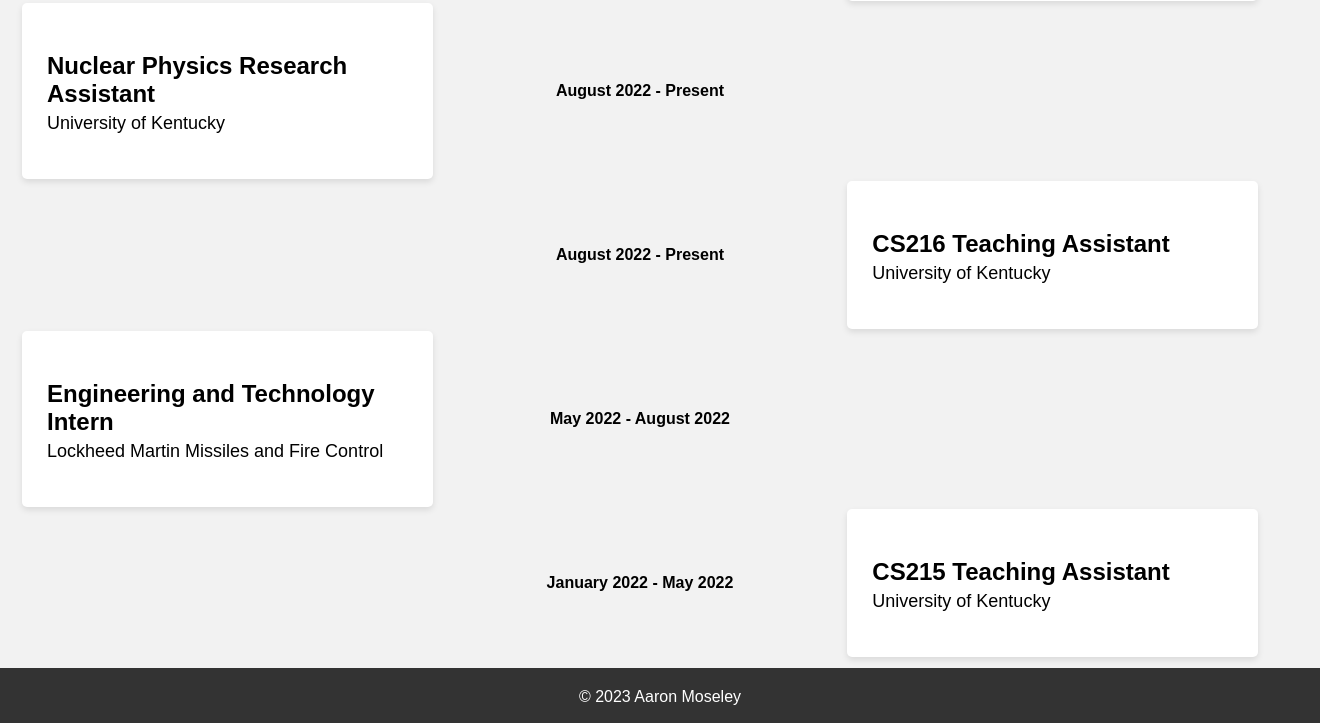
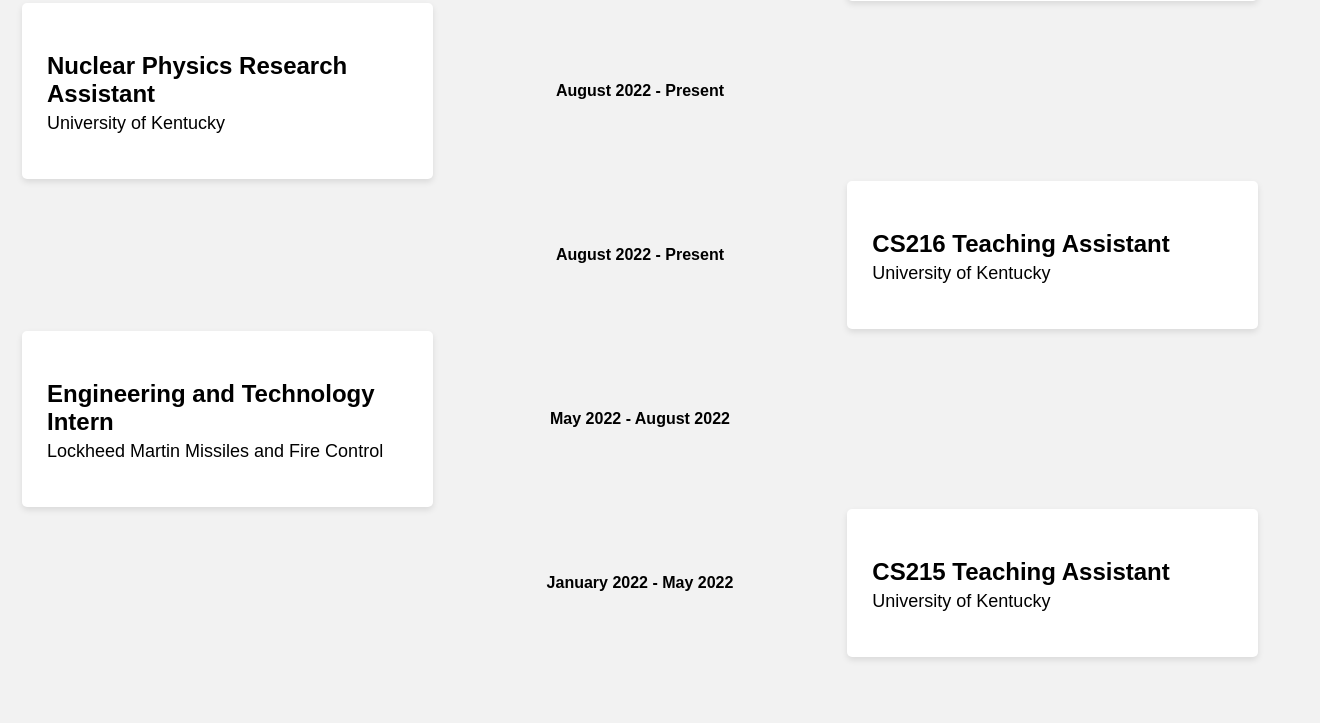
Before and after one commit to AaronMoseley/AaronMoseley.github.io, a plain HTML site: page index.html in a window 1280 px wide. Shown: the part 6033-6756 px from the top of the page, 1320 px wide, since content can reach past the window. Drawn offline with Linux system fonts and the light colour scheme; animation ran at ten frames a second.

Commit message:
Update index.html

```diff
--- a/index.html
+++ b/index.html
@@ -375,10 +375,6 @@
                </tr>
             </table>
          </section>
-
-         <footer>
-            <p>&copy; 2023 Aaron Moseley</p>
-         </footer>
       </main>
       <script>
          if(screen.width > 767)
```
